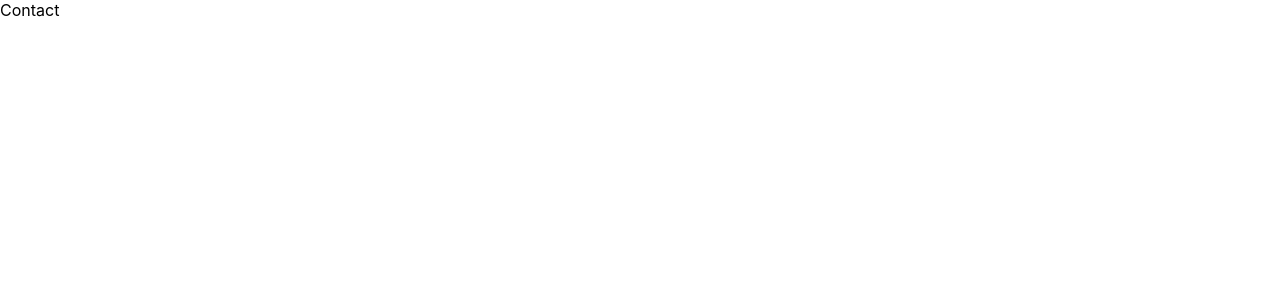
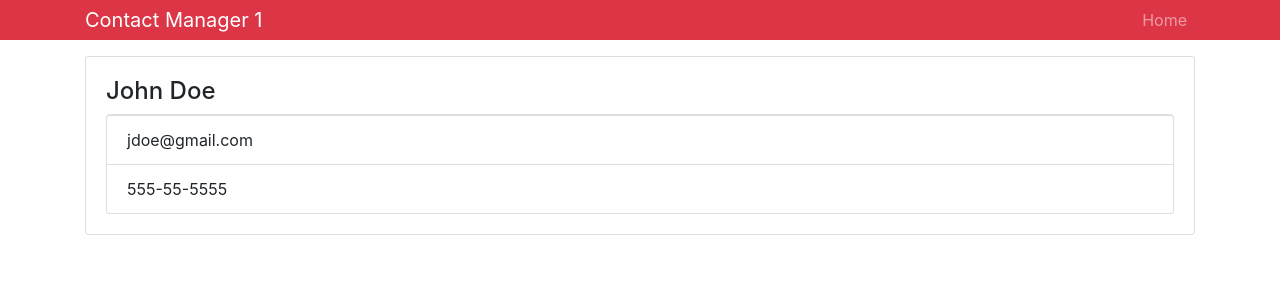
Before and after one commit to techmafiaasia/r-front-to-back, a React (Create React App) app: page / in a window 1280 px wide. Shown: the top 300 px of the page. Built offline with nearby package versions, Linux system fonts and the light colour scheme.

Commit message:
boostrap added

```diff
--- a/package.json
+++ b/package.json
@@ -6,6 +6,7 @@
     "@testing-library/jest-dom": "^5.12.0",
     "@testing-library/react": "^11.2.6",
     "@testing-library/user-event": "^12.8.3",
+    "bootstrap": "^4.6.0",
     "react": "^17.0.2",
     "react-dom": "^17.0.2",
     "react-scripts": "4.0.3",
--- a/src/App.js
+++ b/src/App.js
@@ -1,9 +1,14 @@
 import React from 'react'
 import Contact from './components/Contact'
+import Header from './components/Header'
+import 'bootstrap/dist/css/bootstrap.min.css'
 export default function App() {
   return (
     <div>
-      <Contact />
+      <Header branding="Contact Manager 1" />
+      <div className="container">
+        <Contact name="John Doe" email="jdoe@gmail.com" phone="555-55-5555" />
+      </div>
     </div>
   )
 }
--- a/src/components/Contact.js
+++ b/src/components/Contact.js
@@ -1,9 +1,20 @@
 import React from 'react'
+import PropTypes from 'prop-types'
 
-export default function Contact() {
+export default function Contact(props) {
     return (
-        <div>
-            Contact
+        <div className="card card-body mb-3">
+            <h4>{props.name}</h4>
+            <ul className="list-group">
+                <li className="list-group-item">{props.email}</li>
+                <li className="list-group-item">{props.phone}</li>
+            </ul>
         </div>
     )
 }
+
+Contact.propTypes = {
+    name: PropTypes.string.isRequired,
+    email: PropTypes.string.isRequired,
+    phone: PropTypes.string.isRequired
+}
--- /dev/null
+++ b/src/components/Header.js
@@ -0,0 +1,29 @@
+import React from 'react'
+import PropTypes from 'prop-types'
+
+export default function Header(props) {
+    return (
+        <nav className="navbar navbar-expand-sm navbar-dark bg-danger mb-3 py-0">
+            <div className="container" >
+                <a href="/" className="navbar-brand">{props.branding}</a>
+                <ul className="navbar-nav ml-auto">
+                    <li className="nav-item" >
+                        <a href="/" className="nav-link">Home</a>
+                    </li>
+                </ul>
+            </div>
+
+
+        </nav>
+    )
+}
+
+
+
+Header.defaultProps = {
+    branding: "My App"
+}
+
+Header.propTypes = {
+    branding: PropTypes.string.isRequired
+}
```
Also changed, not shown: 1 other file (tests, documents, lock files or other folders).
